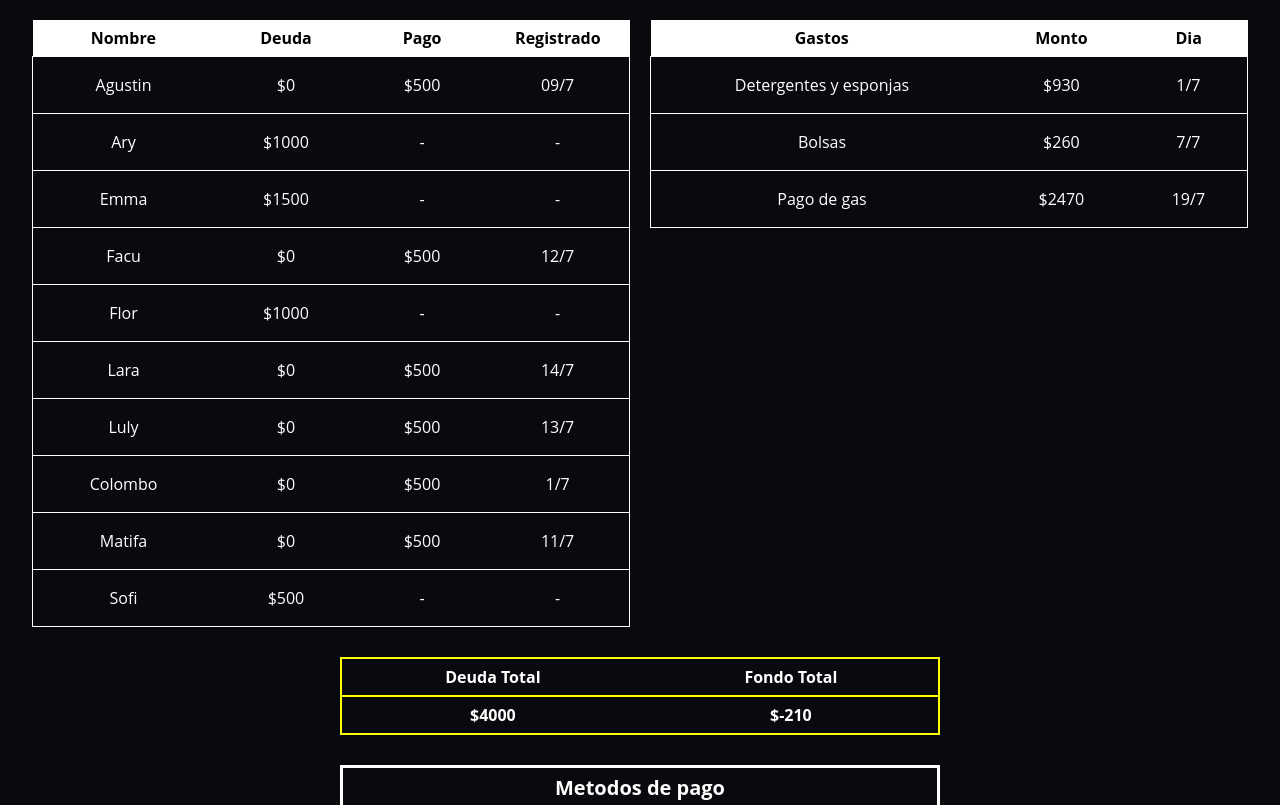
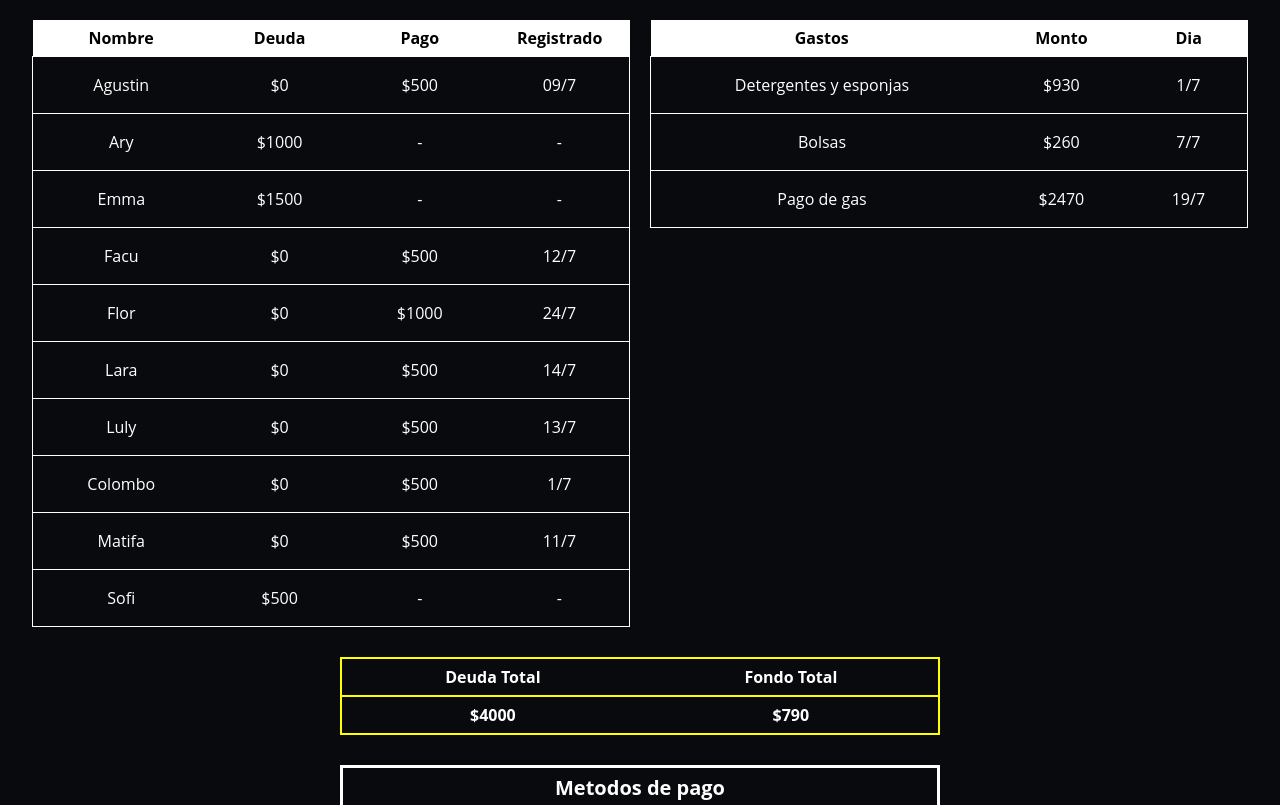
Before and after one commit to Agusting19v2/PB-WebSite, a plain HTML site: page views/fondopb.html in a window 1280 px wide. Shown: the part 70-875 px from the top of the page. Drawn offline with Linux system fonts and the light colour scheme.

Commit message:
PB-WebSite: cambios en el fondo

```diff
--- a/views/fondopb.html
+++ b/views/fondopb.html
@@ -59,9 +59,9 @@
             </tr>
             <tr class="table-body-tr">
               <td>Flor</td>
+              <td>$0</td>
               <td>$1000</td>
-              <td>-</td>
-              <td>-</td>
+              <td>24/7</td>
             </tr>
             <tr class="table-body-tr">
               <td>Lara</td>
@@ -131,7 +131,7 @@
             </tr>
             <tr class="table-header-tr last-table-tr">
               <th>$4000</th>
-              <th>$-210</th>
+              <th>$790</th>
             </tr>
           </thead>
         </table>
```
